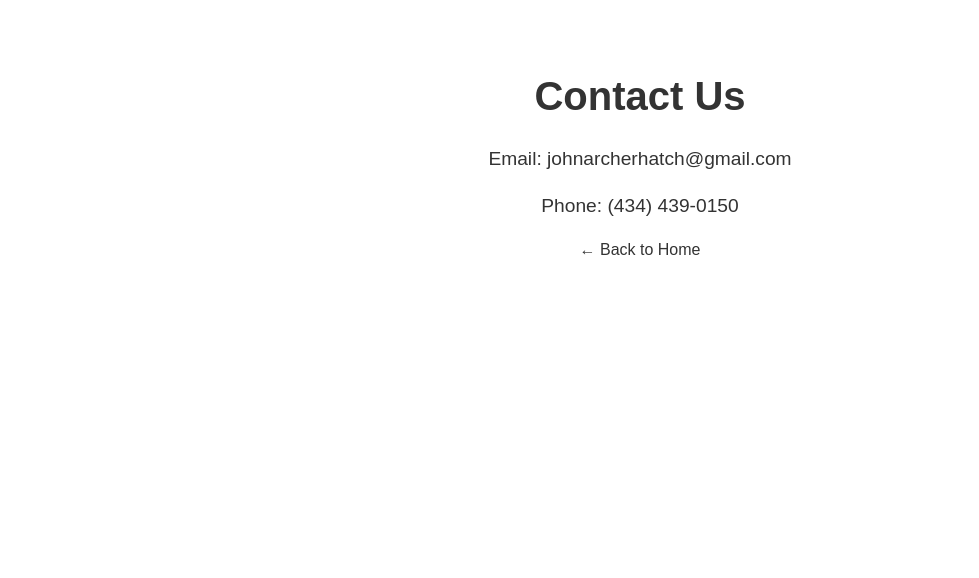
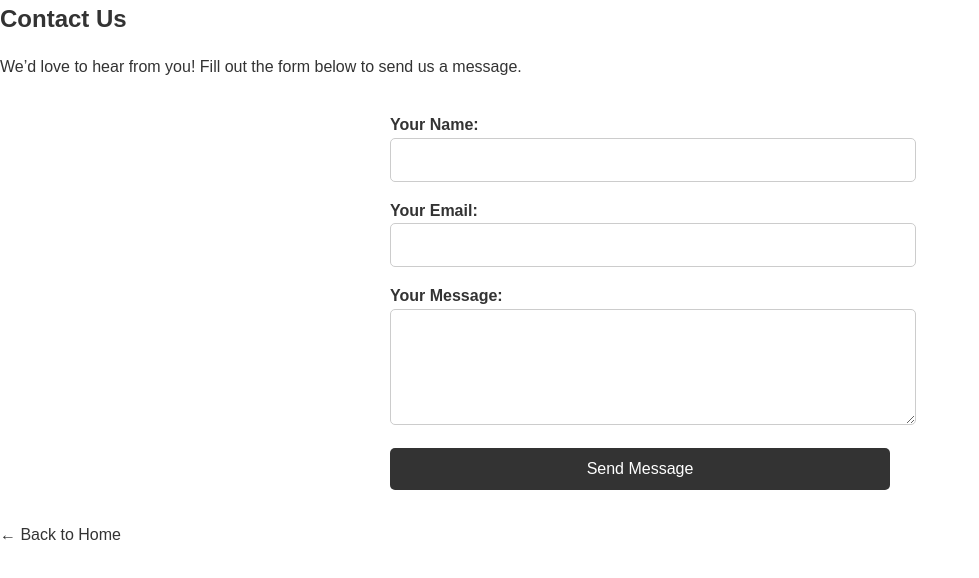
Before and after one commit to MercuryJones/react-app, a React (Vite) app in the folder mountainside/: page /contact in a window 1280 px wide. Shown: the top 578 px of the page, without its empty margins (0-979 px from the left). Built offline with nearby package versions, Linux system fonts and the light colour scheme.

Commit message:
contact css changes

```diff
--- a/mountainside/src/components/Gallery.jsx
+++ b/mountainside/src/components/Gallery.jsx
@@ -2,10 +2,10 @@ import React, { useState } from "react";
 import "./Gallery.css";
 
 const images = [
-  "./images/one.jpg",
-  "./images/two.jpg",
-  "./images/three.jpg",
-  "./images/four.jpg",
+  "https://mountainsidenode.onrender.com/images/one.jpg",
+  "https://mountainsidenode.onrender.com/images/two.jpg",
+  "https://mountainsidenode.onrender.com/images/three.jpg",
+  "https://mountainsidenode.onrender.com/images/four.jpg",
 ];
 
 const Gallery = () => {
--- a/mountainside/src/pages/Contact.css
+++ b/mountainside/src/pages/Contact.css
@@ -1,15 +1,35 @@
-.contact-page {
-    padding: 4rem 2rem;
-    background-color: #fff;
-    color: #333;
-    text-align: center;
-  }
+.contact-form {
+  display: flex;
+  flex-direction: column;
+  gap: 1rem;
+  max-width: 500px;
+  margin: 2rem auto;
+  text-align: left;
+}
 
-  .contact-page h2 {
-    font-size: 2.5rem;
-    margin-bottom: 1rem;
-  }
+.contact-form label {
+  font-weight: bold;
+}
 
-  .contact-page p {
-    font-size: 1.2rem;
-  }
+.contact-form input,
+.contact-form textarea {
+  width: 100%;
+  padding: 0.75rem;
+  font-size: 1rem;
+  border: 1px solid #ccc;
+  border-radius: 5px;
+}
+
+.contact-form button {
+  padding: 0.75rem;
+  font-size: 1rem;
+  background-color: #333;
+  color: white;
+  border: none;
+  border-radius: 5px;
+  cursor: pointer;
+}
+
+.contact-form button:hover {
+  background-color: #555;
+}
--- a/mountainside/src/pages/Contact.jsx
+++ b/mountainside/src/pages/Contact.jsx
@@ -5,8 +5,31 @@ const Contact = () => {
   return (
     <section className="contact-page">
       <h2>Contact Us</h2>
-      <p>Email: johnarcherhatch@gmail.com</p>
-      <p>Phone: (434) 439-0150</p>
+      <p>We’d love to hear from you! Fill out the form below to send us a message.</p>
+
+      <form
+        action="https://formspree.io/f/your_form_id"
+        method="POST"
+        className="contact-form"
+      >
+        <label>
+          Your Name:
+          <input type="text" name="name" required />
+        </label>
+
+        <label>
+          Your Email:
+          <input type="email" name="email" required />
+        </label>
+
+        <label>
+          Your Message:
+          <textarea name="message" rows="5" required></textarea>
+        </label>
+
+        <button type="submit">Send Message</button>
+      </form>
+
       <Link to="/" className="back-link">← Back to Home</Link>
     </section>
   );
```
